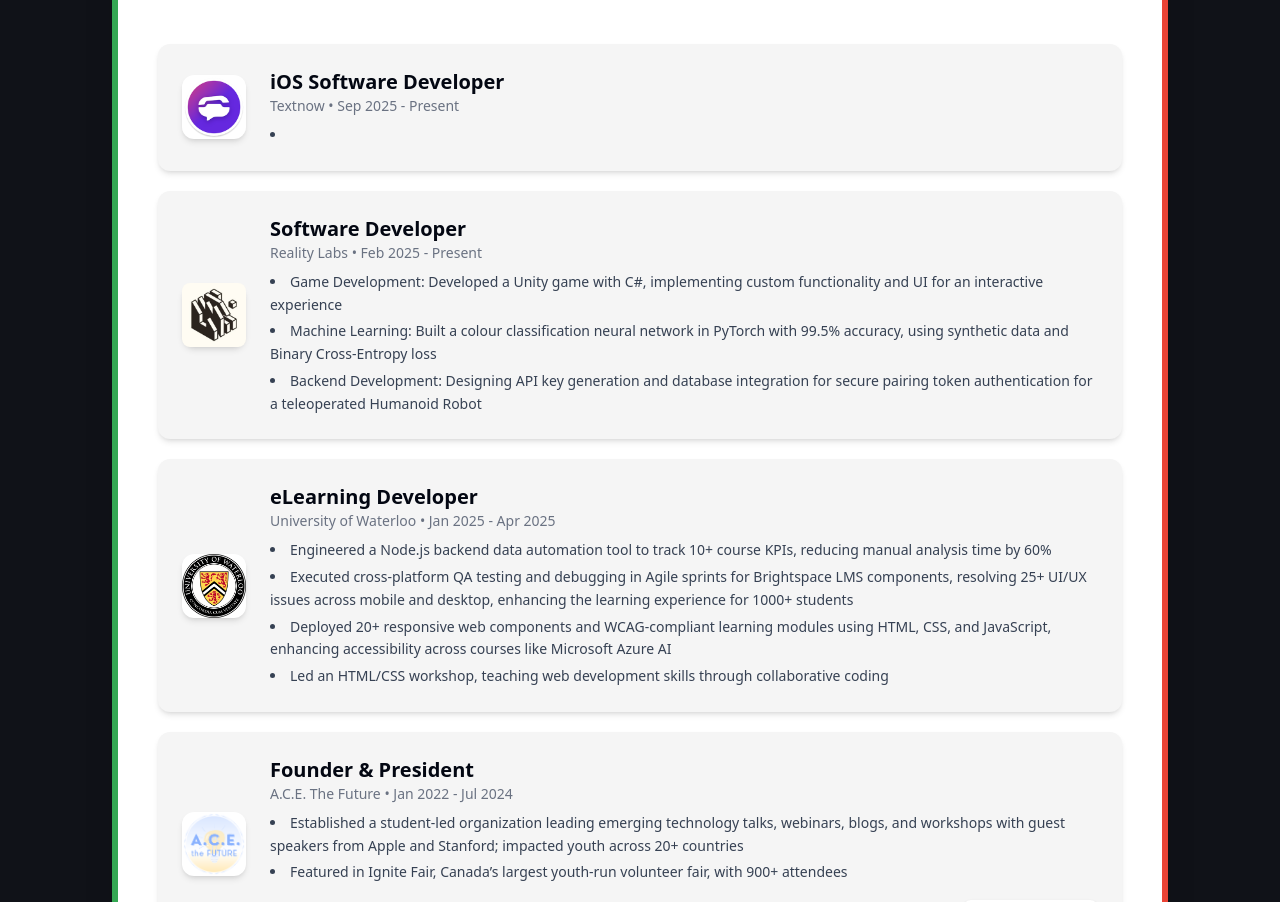
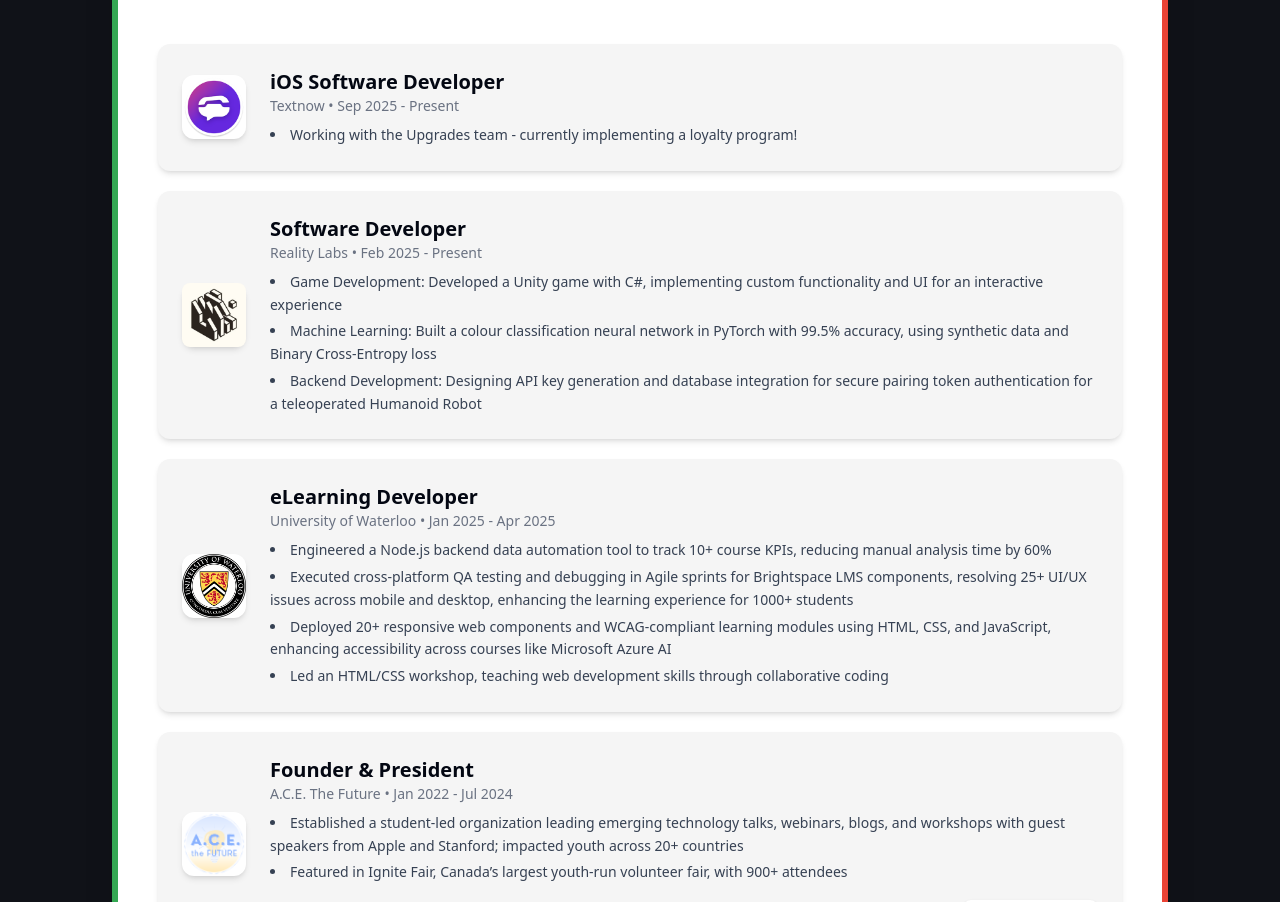
Before and after one commit to shreeyadc/shreeyadc.github.io, a Next.js app: page / in a window 1280 px wide. Shown: the part 3680-4582 px from the top of the page. Built offline with nearby package versions, Linux system fonts and the light colour scheme.

Commit message:
Update eduexp.tsx

```diff
--- a/components/eduexp.tsx
+++ b/components/eduexp.tsx
@@ -168,7 +168,7 @@ export const experiences = [
     role: "iOS Software Developer",
     company: "Textnow",
     time: "Sep 2025 - Present",
-    description: "",
+    description: "Working with the Upgrades team - currently implementing a loyalty program!",
     icon: "/textnow.png",
   },
   {
```
